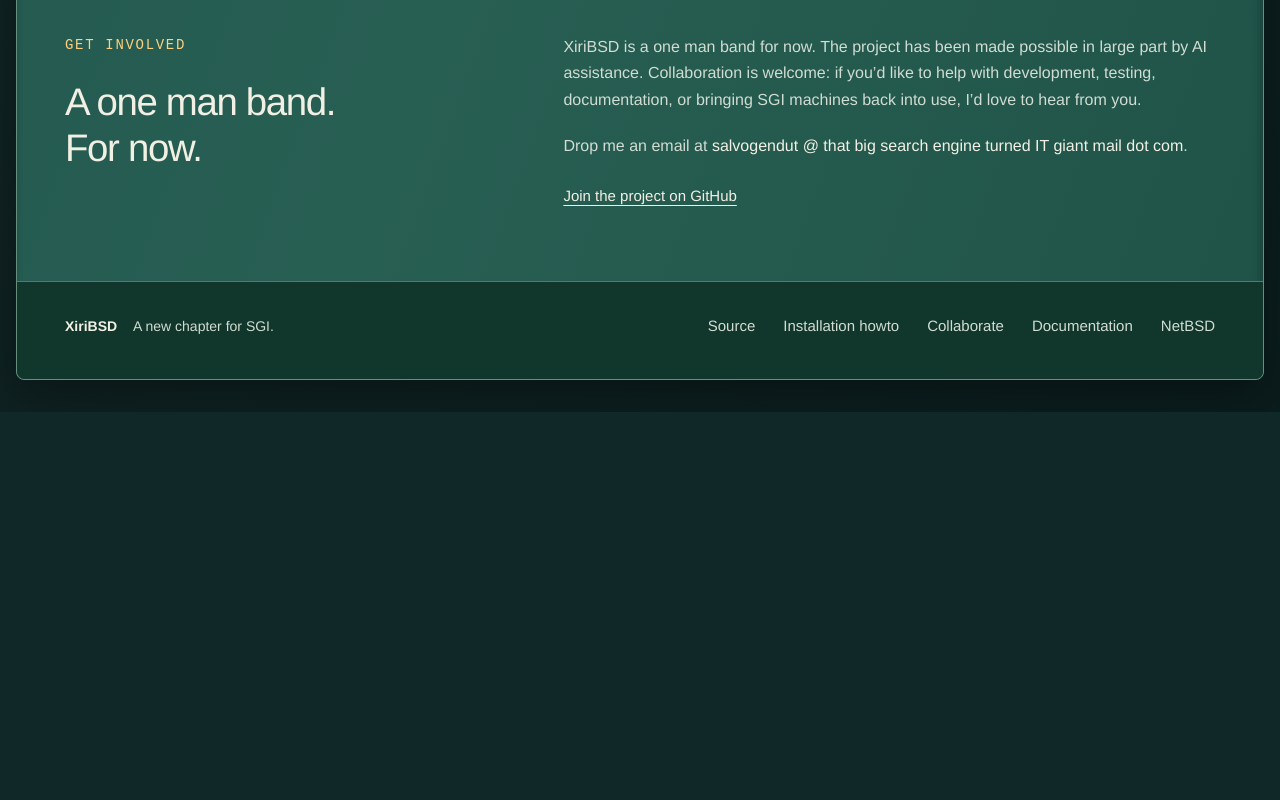
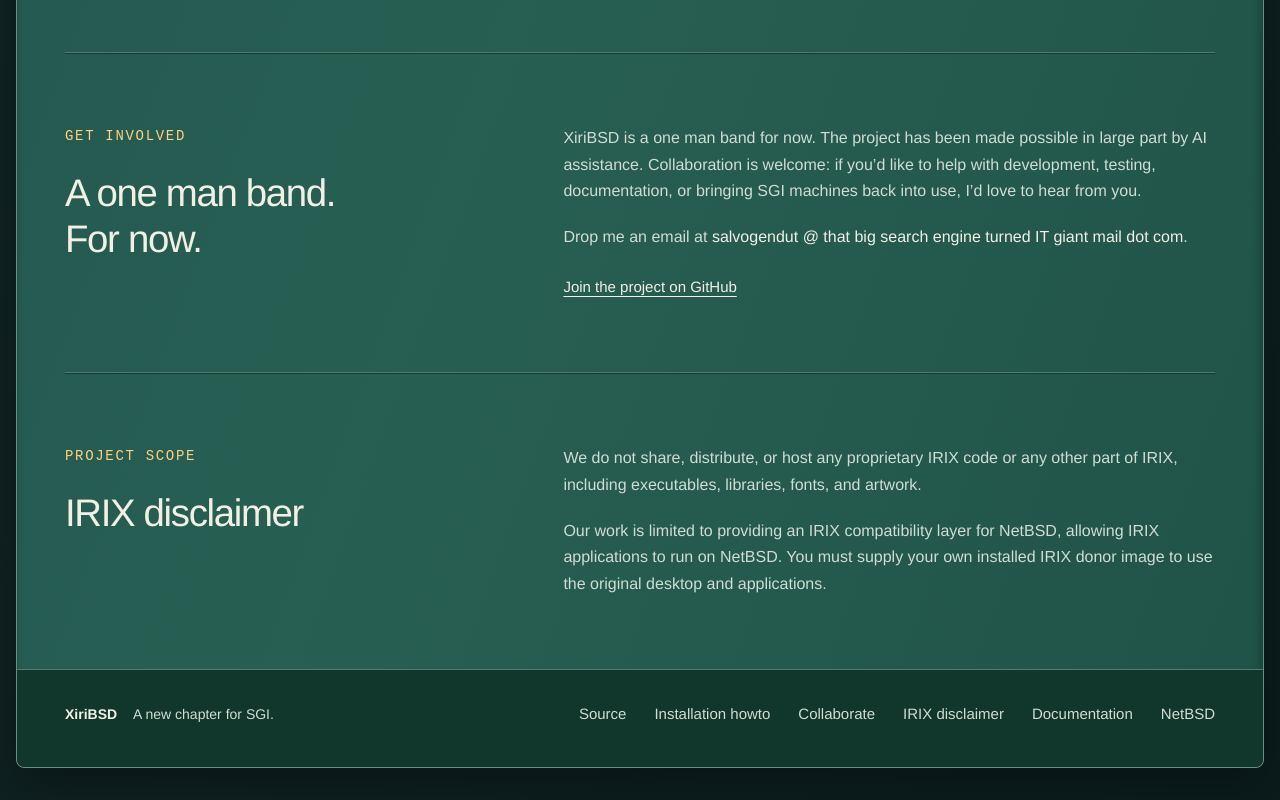
Before and after one commit to salvogendut/xiribsd, a plain HTML site: page website/public/index.html in a window 1280 px wide. Shown: the part 3845-4645 px from the top of the page. Before the commit the page ends 4257 px from the top, so only its background shows below. Drawn offline with Linux system fonts and the light colour scheme.

Commit message:
Add IRIX distribution and compatibility scope disclaimer

```diff
--- a/website/public/index.html
+++ b/website/public/index.html
@@ -133,6 +133,7 @@
             <h3>XiriBSD for SGI Indy</h3>
             <p><code>xiribsd-indy-donor-profiles-11.99.11.iso</code></p>
             <p>Open the magnet link with a BitTorrent client to download the installer.</p>
+            <p>The ISO contains native NetBSD and Xiri components. Original IRIX files come from your own donor image. <a href="#disclaimer">Read the IRIX disclaimer</a>.</p>
             <a class="button" href="magnet:?xt=urn:btih:beb9fb50bfddc518fb189b913a6433492116617c&amp;dn=xiribsd">Download ISO via BitTorrent</a>
             <p><a class="text-link" href="installation.html">Read the installation howto</a></p>
           </div>
@@ -149,6 +150,16 @@
             <a class="text-link" href="https://github.com/salvogendut/xiribsd">Join the project on GitHub</a>
           </div>
         </section>
+        <section class="project section" id="disclaimer" aria-labelledby="disclaimer-title">
+          <div>
+            <p class="eyebrow">Project scope</p>
+            <h2 id="disclaimer-title">IRIX disclaimer</h2>
+          </div>
+          <div class="project-copy">
+            <p>We do not share, distribute, or host any proprietary IRIX code or any other part of IRIX, including executables, libraries, fonts, and artwork.</p>
+            <p>Our work is limited to providing an IRIX compatibility layer for NetBSD, allowing IRIX applications to run on NetBSD. You must supply your own installed IRIX donor image to use the original desktop and applications.</p>
+          </div>
+        </section>
       </main>
 
       <footer>
@@ -157,6 +168,7 @@
           <a href="https://github.com/salvogendut/xiribsd">Source</a>
           <a href="installation.html">Installation howto</a>
           <a href="#collaborate">Collaborate</a>
+          <a href="#disclaimer">IRIX disclaimer</a>
           <a href="https://github.com/salvogendut/xiribsd/blob/main/DESIGN.md">Documentation</a>
           <a href="https://www.netbsd.org/">NetBSD</a>
         </nav>
```
Also changed, not shown: website/public/installation.html (+3 -0 lines), 1 other file.
